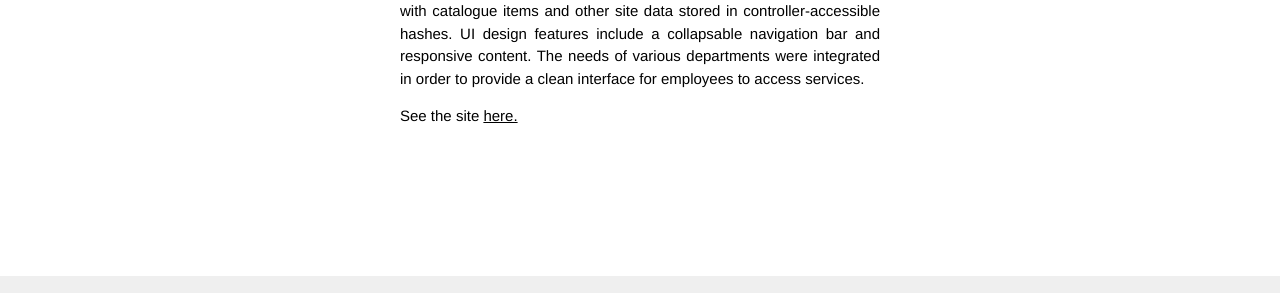
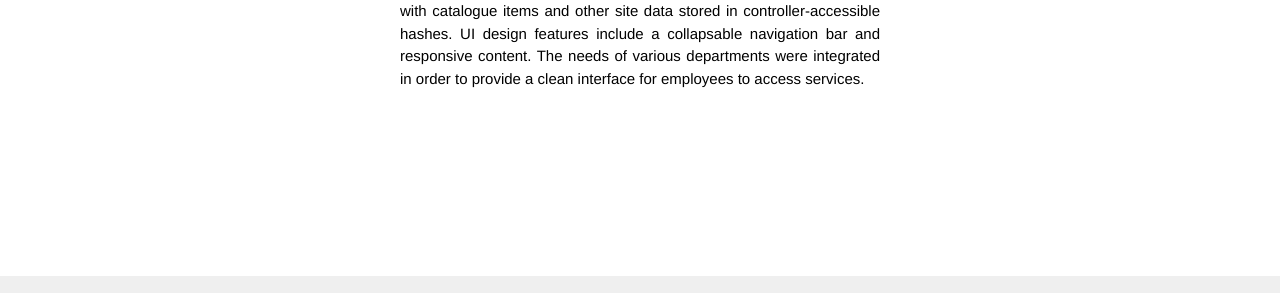
Before and after one commit to isabellekosteniuk/isabellekosteniuk, a Jekyll site: the page built from _posts/2018-01-11-service_catalogue.markdown, in a window 1280 px wide. Shown: the part 567-860 px from the top of the page. Built offline with Jekyll 4.4.1, drawn with Linux system fonts in a browser that asks for light colours.

Commit message:
update service catalogue post
remove link to service catalogue while updates are being performed

```diff
--- a/_posts/2018-01-11-service_catalogue.markdown
+++ b/_posts/2018-01-11-service_catalogue.markdown
@@ -12,5 +12,5 @@ categories: projects
 
 <p>The site uses a heirarchical controller structure to maintain modularity, with catalogue items and other site data stored in controller-accessible hashes. UI design features include a collapsable navigation bar and responsive content. The needs of various departments were integrated in order to provide a clean interface for employees to access services. </p>
 
-<p>See the site <a href="https://isabellekosteniuk.ca/service-catalogue">here.</a> </p>
+
 </div>
```
